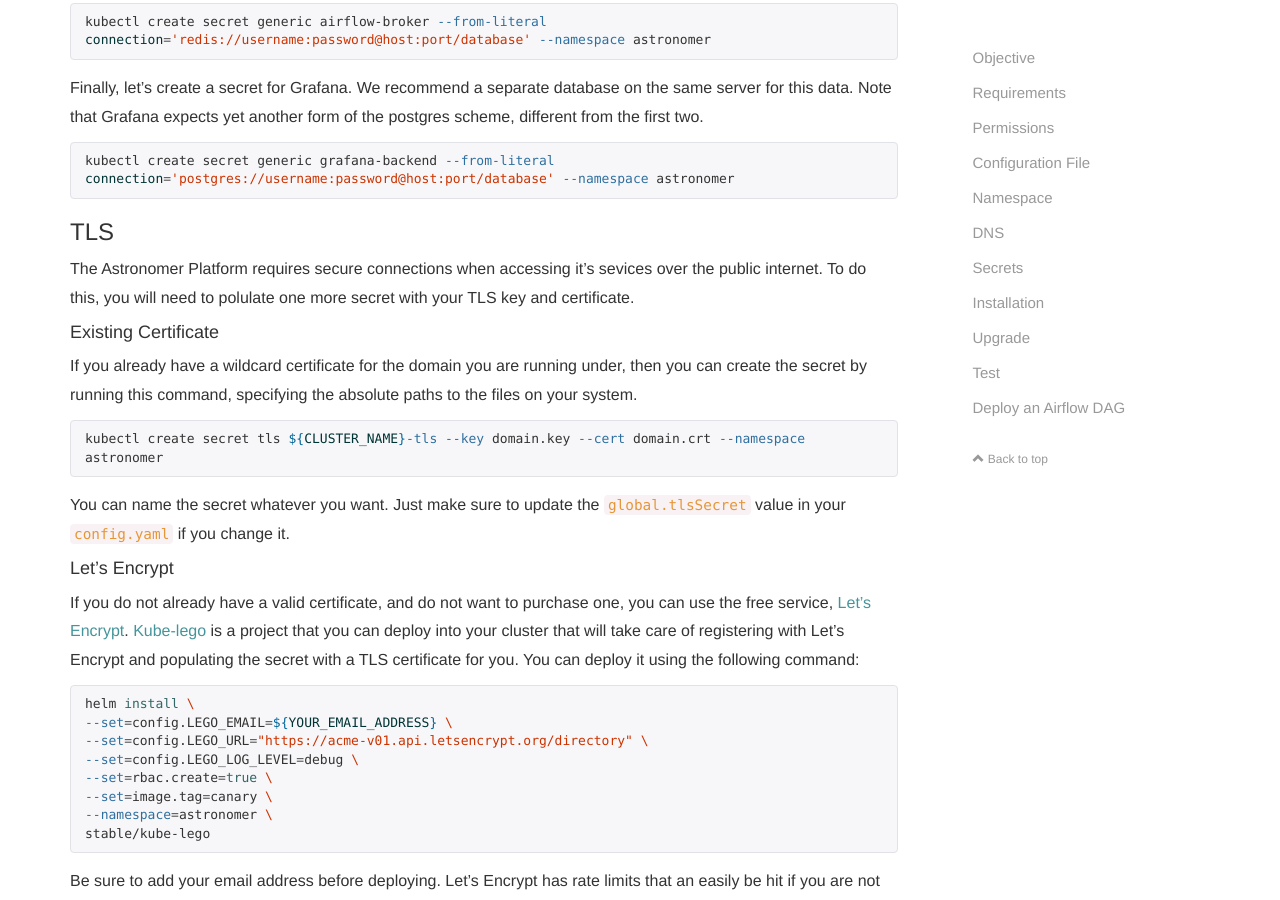
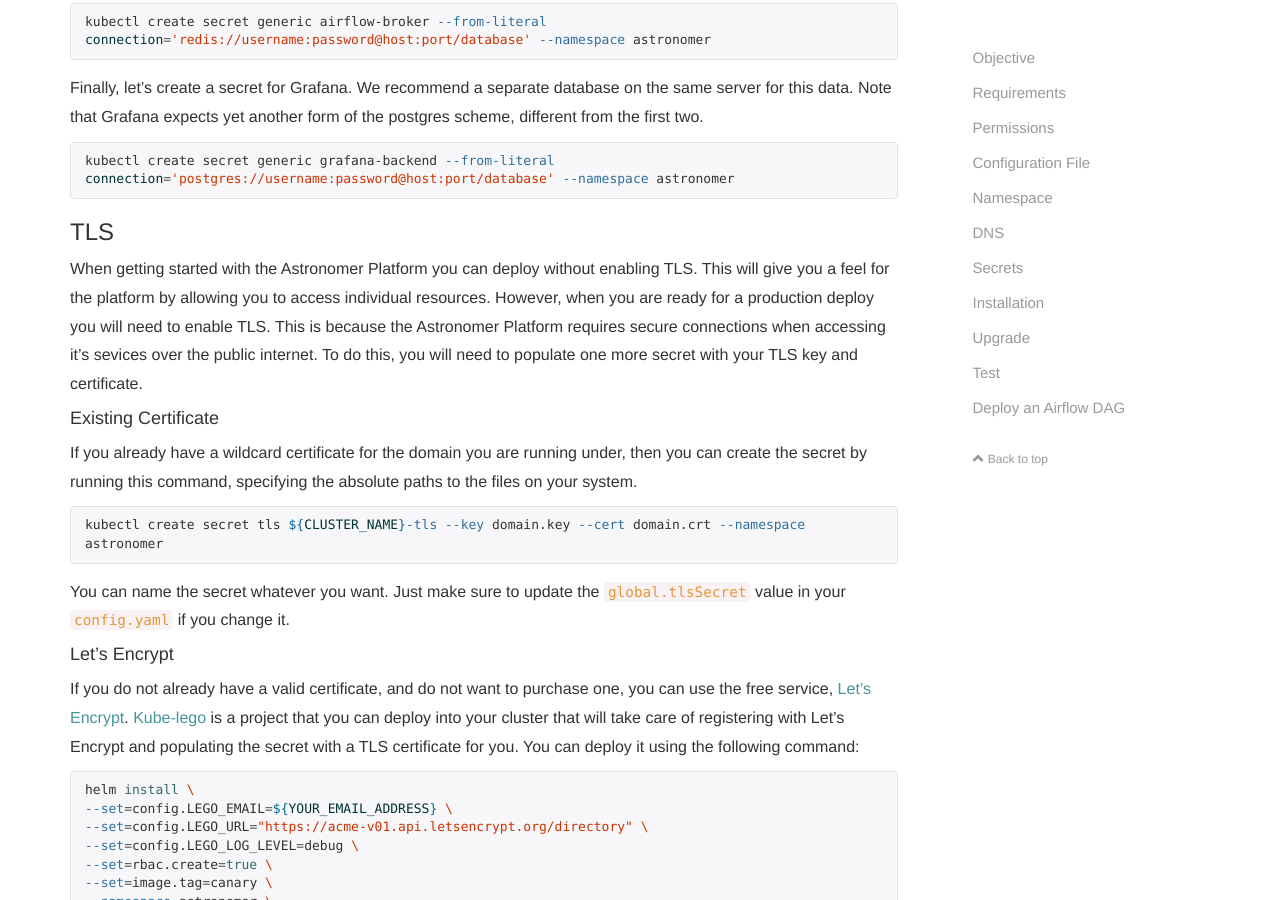
Before and after one commit to skynet/astronomer-ee, a Jekyll site: the page built from docs/pages/guides/google-cloud.md, in a window 1280 px wide and 900 px high, scrolled down 3379 px. Built offline with Jekyll 4.4.1, drawn with Linux system fonts in a browser that asks for light colours; nearby versions of some CDN libraries; comment, search, counter and statistics services are not loaded.

Commit message:
add clarity around TLS

```diff
--- a/docs/pages/guides/google-cloud.md
+++ b/docs/pages/guides/google-cloud.md
@@ -107,7 +107,7 @@ kubectl create secret generic grafana-backend --from-literal connection='postgre
 
 ### TLS
 
-The Astronomer Platform requires secure connections when accessing it's sevices over the public internet. To do this, you will need to polulate one more secret with your TLS key and certificate.
+When getting started with the Astronomer Platform you can deploy without enabling TLS. This will give you a feel for the platform by allowing you to access individual resources. However, when you are ready for a production deploy you will need to enable TLS. This is because the Astronomer Platform requires secure connections when accessing it's sevices over the public internet. To do this, you will need to populate one more secret with your TLS key and certificate.
 
 #### Existing Certificate
 
```
